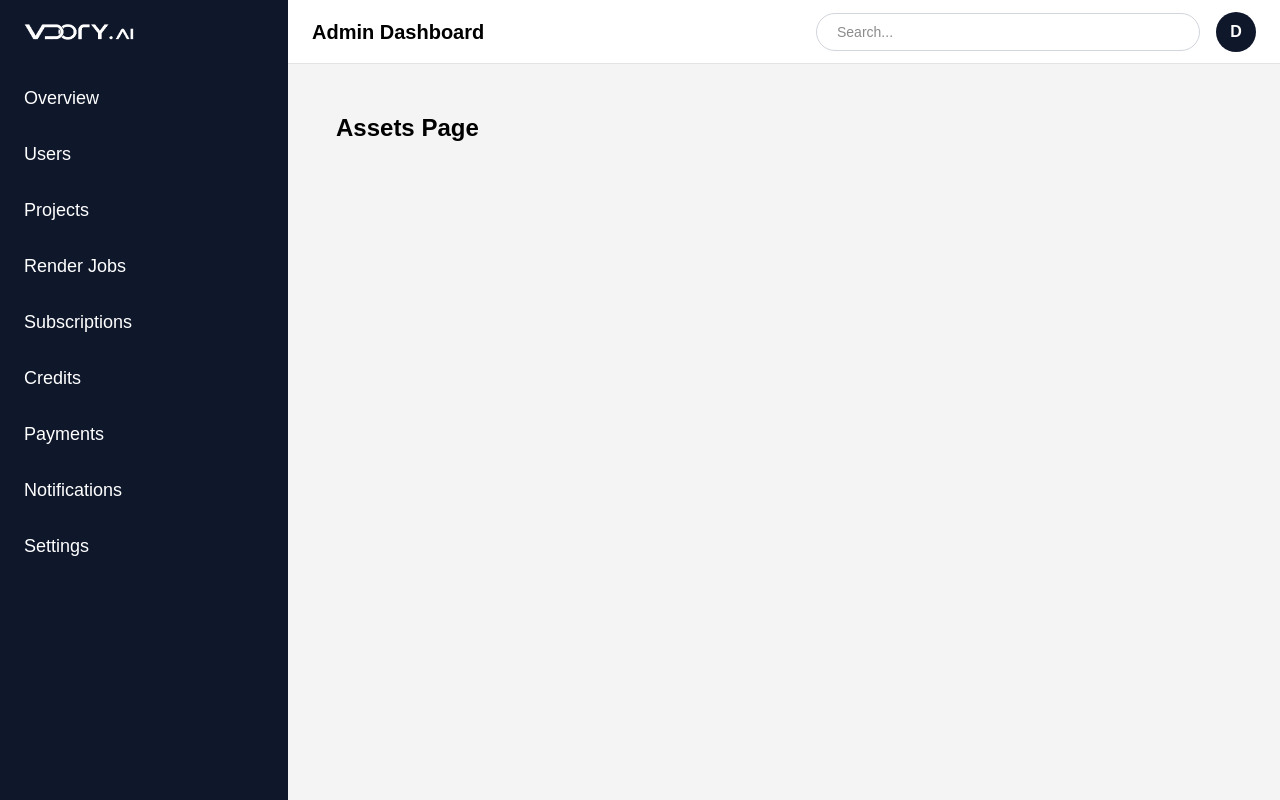
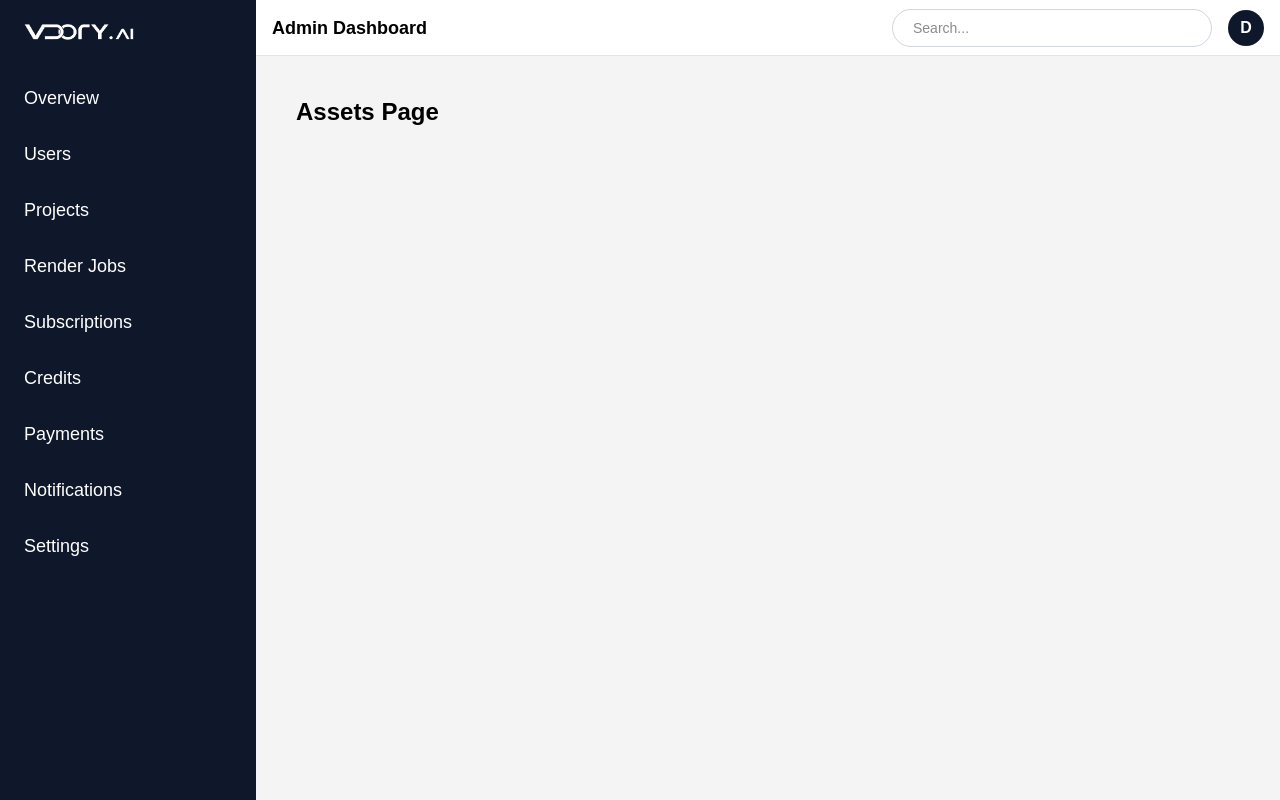
Before and after one commit to dkdipendu-crypto/vdory-frontend, a Next.js app: page /admin/assets in a window 1280 px wide. Built offline with nearby package versions, Linux system fonts and the light colour scheme.

Commit message:
admin layout and overview update

```diff
--- a/app/admin/layout.tsx
+++ b/app/admin/layout.tsx
@@ -13,13 +13,13 @@ const [sidebarOpen, setSidebarOpen] = useState(false);
 const pathname = usePathname();
 return (
 <div className="min-h-screen bg-zinc-100">
-<div className="flex">
+<div className="flex min-h-screen">
 
 {/* Sidebar */}
 <aside
 className={`
 fixed top-0 left-0 z-50
-w-72 min-h-screen bg-slate-900
+w-64 min-h-screen bg-slate-900
 transform transition-transform duration-300
 ${sidebarOpen ? "translate-x-0" : "-translate-x-full"}
 md:translate-x-0 md:static md:flex
@@ -138,10 +138,10 @@ Settings
 </aside>
 
 {/* Main Content */}
-<main className="flex-1">
+<main className="flex-1 min-w-0">
 
 {/* Top Header */}
-<header className="h-16 border-b border-zinc-200 bg-white flex items-center justify-between px-6">
+<header className="h-14 border-b border-zinc-200 bg-white flex items-center justify-between px-4">
 
 <div className="flex items-center gap-4">
 
@@ -152,7 +152,7 @@ onClick={() => setSidebarOpen(!sidebarOpen)}
 ☰
 </button>
 
-<div className="text-lg md:text-xl font-bold text-black whitespace-nowrap">
+<div className="text-base md:text-lg font-bold text-black whitespace-nowrap">
 Admin Dashboard
 </div>
 
@@ -165,17 +165,17 @@ Admin Dashboard
 <input
 type="text"
 placeholder="Search..."
-className="hidden md:block border border-gray-300 rounded-full px-5 py-2 w-96 text-sm"
+className="hidden md:block border border-gray-300 rounded-full px-5 py-2 w-80 text-sm"
 />
 
-<div className="w-10 h-10 rounded-full bg-slate-900 text-white flex items-center justify-center font-semibold">
+<div className="w-9 h-9 rounded-full bg-slate-900 text-white flex items-center justify-center font-semibold">
 D
 </div>
 </div>
 
 </header>
 
-<div className="p-6">
+<div className="p-4">
 {children}
 </div>
 
--- a/app/admin/overview/page.tsx
+++ b/app/admin/overview/page.tsx
@@ -0,0 +1,9 @@
+export default function UsersPage() {
+return (
+<div className="p-6">
+<h1 className="text-2xl font-bold text-black">
+Credits Page
+</h1>
+</div>
+);
+}
```
